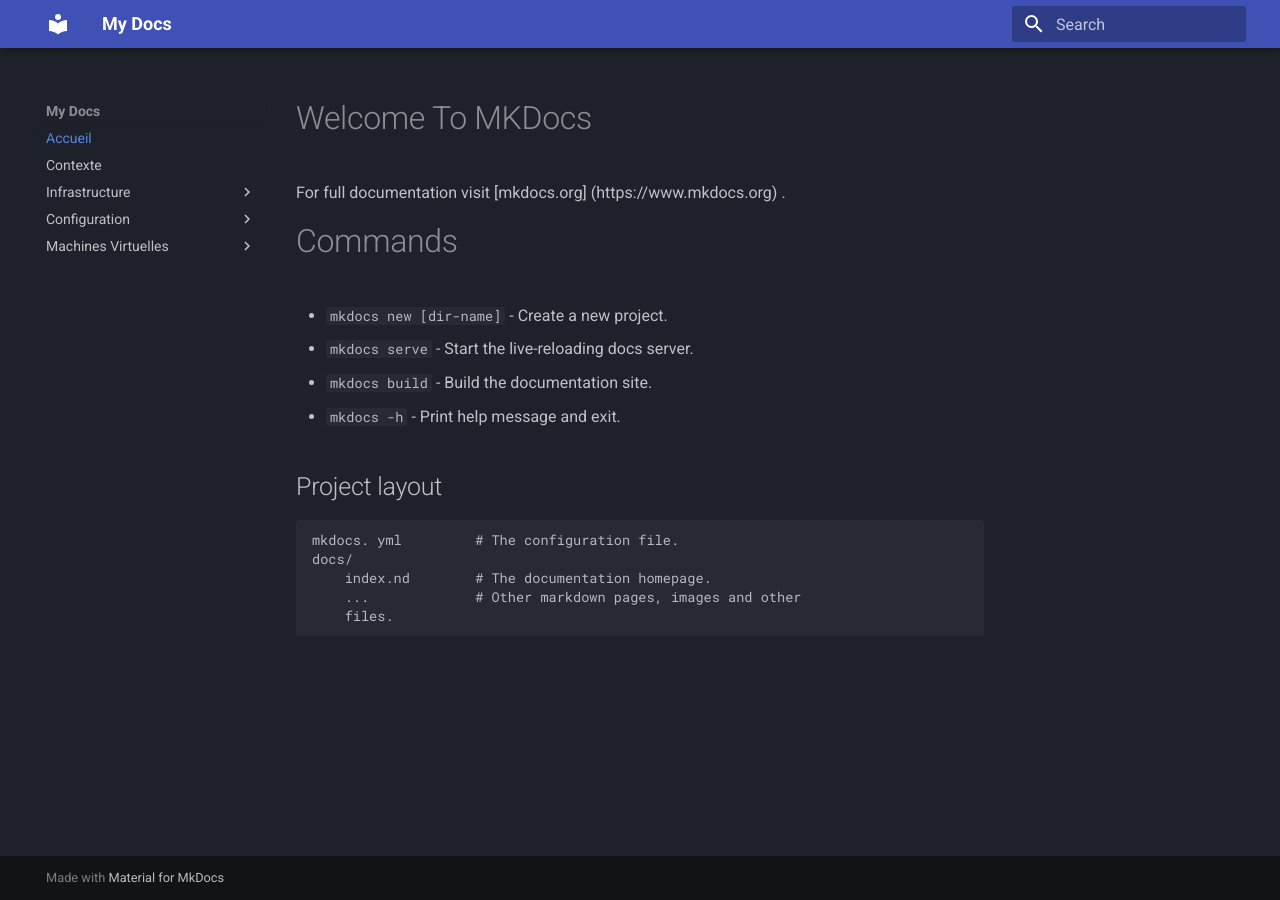
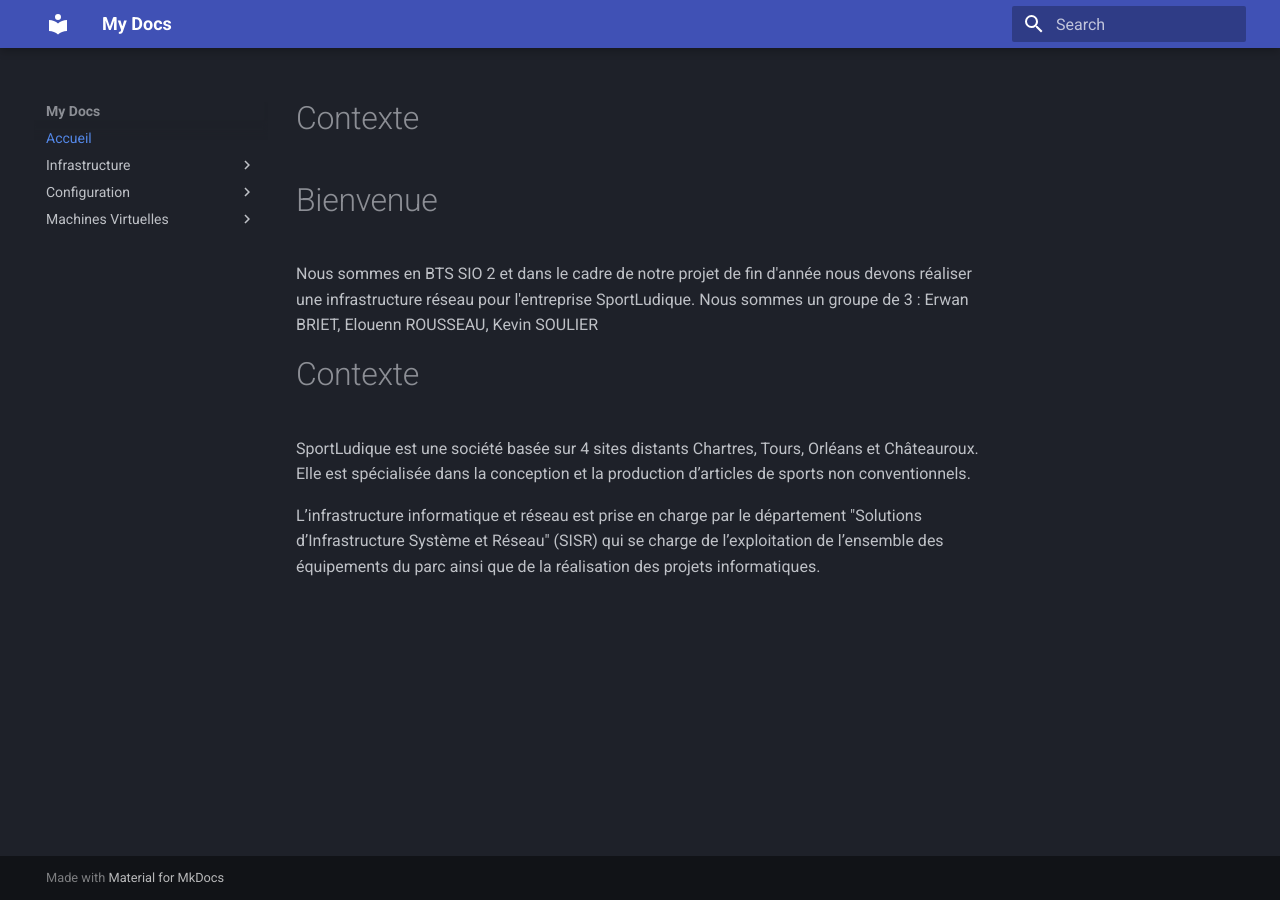
Before and after one commit to Erwanbrt/Orleans, an MkDocs documentation site: the page built from docs/index.md, in a window 1280 px wide. Built offline with MkDocs 1.6.1 and Material for MkDocs 9.7.7, drawn with Linux system fonts in a browser that asks for light colours.

Commit message:
si ca marche pas mdrrrrrr

```diff
--- a/docs/index.md
+++ b/docs/index.md
@@ -1,17 +1,11 @@
-# Welcome To MKDocs
+# Contexte
 
-For full documentation visit [mkdocs.org] (https://www.mkdocs.org) .
+# Bienvenue
+Nous sommes en BTS SIO 2 et dans le cadre de notre projet de fin d'année nous devons réaliser une infrastructure réseau pour l'entreprise SportLudique. Nous sommes un groupe de 3 : Erwan BRIET, Elouenn ROUSSEAU, Kevin SOULIER
 
-# Commands
 
-* `mkdocs new [dir-name]` - Create a new project.
-* `mkdocs serve` - Start the live-reloading docs server.
-* `mkdocs build` - Build the documentation site.
-* `mkdocs -h` - Print help message and exit.
+# Contexte
 
-## Project layout
-    mkdocs. yml         # The configuration file.
-    docs/
-        index.nd        # The documentation homepage.
-        ...             # Other markdown pages, images and other
-        files.
+SportLudique est une société basée sur 4 sites distants Chartres, Tours, Orléans et Châteauroux. Elle est spécialisée dans la conception et la production d’articles de sports non conventionnels.
+
+L’infrastructure informatique et réseau est prise en charge par le département "Solutions d’Infrastructure Système et Réseau" (SISR) qui se charge de l’exploitation de l’ensemble des équipements du parc ainsi que de la réalisation des projets informatiques.
--- a/mkdocs.yml
+++ b/mkdocs.yml
@@ -6,7 +6,6 @@
 
 nav:
   - Accueil: index.md
-  - Contexte: contexte.md
   - Infrastructure:
       - Schéma Réseau: Schéma-réseau.md
       - VLAN: VLAN.md
```
